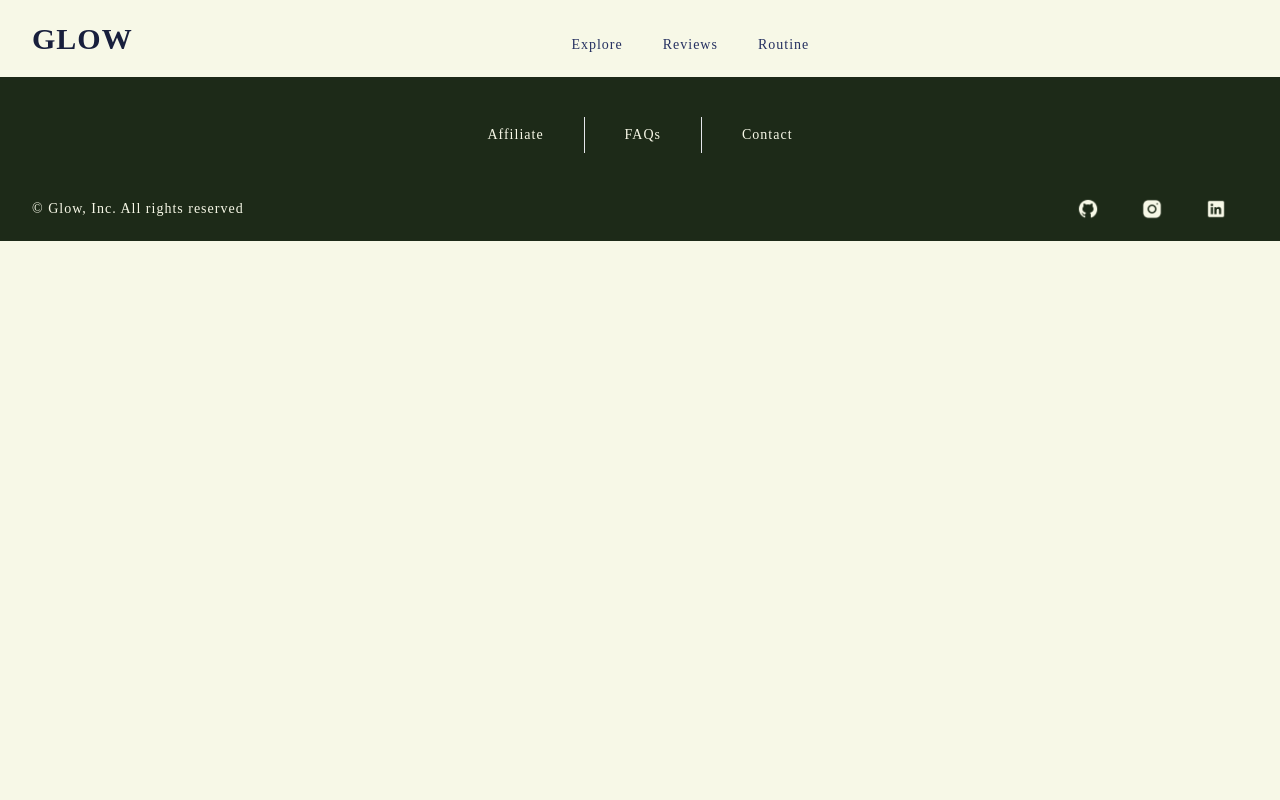
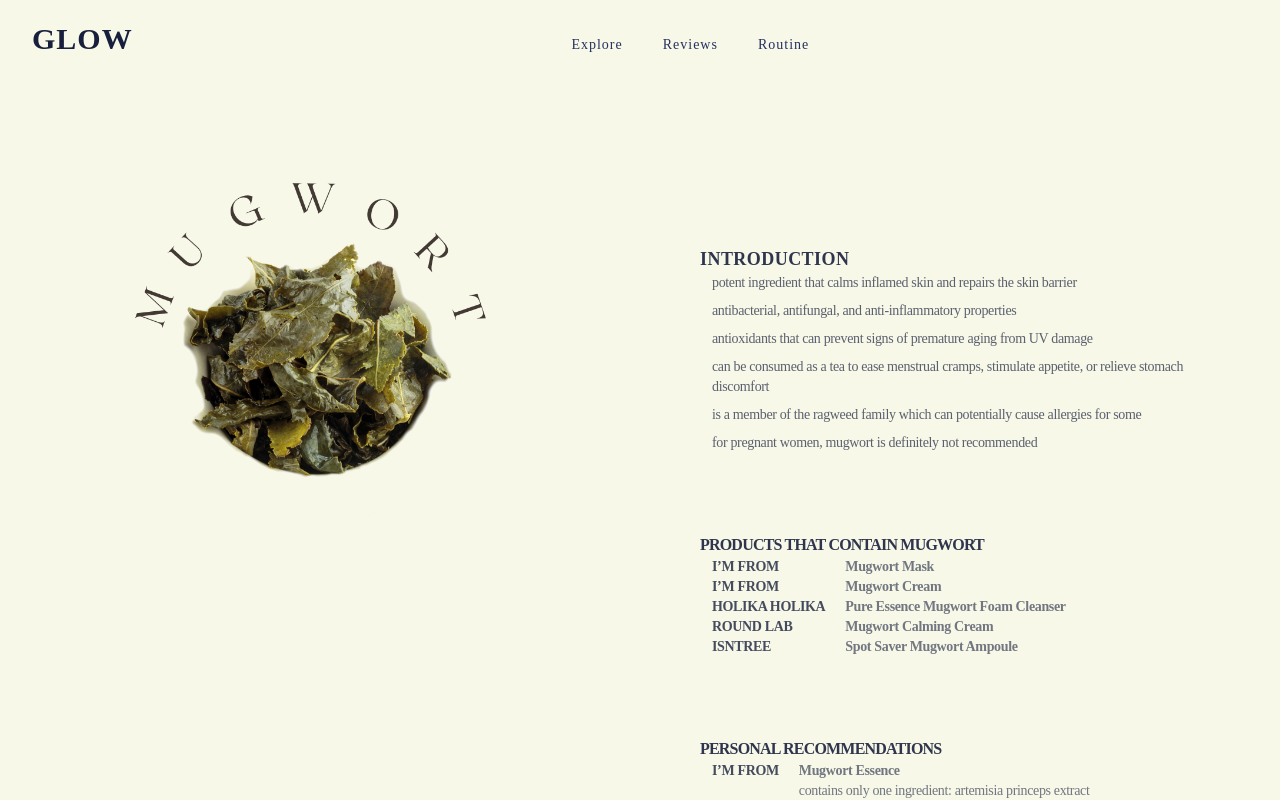
Before and after one commit to biancacomanescu97/glow, a React (Create React App) app: page /mugwort in a window 1280 px wide. Shown: the top 800 px of the page. Built offline with nearby package versions, Linux system fonts and the light colour scheme.

Commit message:
Added mugwort page

```diff
--- a/src/App.tsx
+++ b/src/App.tsx
@@ -11,6 +11,7 @@ import PHA from "./components/explore/exfoliants/PHA";
 import Ginseng from "./components/explore/powerhouses/Ginseng";
 import Propolis from "./components/explore/powerhouses/Propolis";
 import GreenTea from "./components/explore/teas/GreenTea";
+import Mugwort from "./components/explore/teas/Mugwort";
 
 function App() {
   return (
@@ -41,6 +42,9 @@ function App() {
         <Route path="/greentea">
           <GreenTea />
         </Route>
+        <Route path="/mugwort">
+          <Mugwort />
+        </Route>
         <Route path="/reviews">
           <Reviews />
         </Route>
--- a/src/components/explore/data/ingredients.tsx
+++ b/src/components/explore/data/ingredients.tsx
@@ -65,7 +65,12 @@ const Mugwort: Ingredient = {
   href: "mugwort",
   imgUrl: "/assets/img/explore/Mugwort.png",
   imgAlt: "Mugwort",
-  description: ["To be added"]
+  description: ["potent ingredient that calms inflamed skin and repairs the skin barrier",
+  "antibacterial, antifungal, and anti-inflammatory properties",
+  "antioxidants that can prevent signs of premature aging from UV damage",
+  "can be consumed as a tea to ease menstrual cramps, stimulate appetite, or relieve stomach discomfort",
+  "is a member of the ragweed family which can potentially cause allergies for some",
+  "for pregnant women, mugwort is definitely not recommended"]
 };
 
 const teas: Ingredient[] = [BT, Mugwort, GT];
--- /dev/null
+++ b/src/components/explore/teas/Mugwort.tsx
@@ -0,0 +1,62 @@
+import {teas} from "../data/ingredients";
+
+export default function Mugwort() {
+  return (
+    <main className="pb-10">
+      <div className="grid grid-col-1 lg:grid-cols-2 gap-10">
+        <div className="px-16 py-10">
+          <img
+            className="object-cover p-10"
+            src="/assets/img/explore/Mugwort.png"
+            alt="Mugwort"
+          />
+        </div>
+        <div className="block py-32">
+          <div className="block p-10">
+            <h1 className="text-royal-700 text-opacity-90 text-lg font-bold tracking-wide">INTRODUCTION</h1>
+            <ul role="list" className="list-none list-inside pl-3 space-y-2 text-sm text-royal-700 text-opacity-70 tracking-tight">
+              {teas[1].description.map((item) => (
+                <li>{item}</li>
+              ))}
+            </ul>
+          </div>
+          <div className="block">
+            <div className="block p-10">
+              <h1 className="text-royal-700 text-opacity-90 text-base uppercase font-bold tracking-tighter">Products that contain mugwort</h1>
+              <div className="flex text-sm text-royal-700 text-opacity-80 tracking-tight">
+                <div className="flex-initial pl-3">
+                  <p className="uppercase flex-initial font-bold">I’m From</p>
+                  <p className="uppercase flex-initial font-bold">I’m From</p>
+                  <p className="uppercase flex-initial font-bold">Holika Holika</p>
+                  <p className="uppercase flex-initial font-bold">Round Lab</p>
+                  <p className="uppercase flex-initial font-bold">Isntree</p>
+                </div>
+                <div className="flex-initial text-royal-700 text-opacity-60 pl-5">
+                  <p className="font-bold">Mugwort Mask</p>
+                  <p className="font-bold">Mugwort Cream</p>
+                  <p className="font-bold">Pure Essence Mugwort Foam Cleanser</p>
+                  <p className="font-bold">Mugwort Calming Cream</p>
+                  <p className="font-bold">Spot Saver Mugwort Ampoule</p>
+                </div>
+              </div>
+            </div>
+            <div className="block p-10">
+              <h1 className="text-royal-700 text-opacity-90 text-base uppercase font-bold tracking-tighter">Personal recommendations</h1>
+              <div className="flex text-sm text-royal-700 text-opacity-80 tracking-tight">
+                <div className="flex-initial pl-3">
+                  <p className="uppercase flex-initial font-bold">I’m From</p>
+                </div>
+                <div className="flex-initial text-royal-700 text-opacity-60 pl-5">
+                  <p className="font-bold">Mugwort Essence</p>
+                  <ul role="list" className="flex-initial list-none list-inside space-y-1 text-sm text-royal-700 text-opacity-60 tracking-tight">
+                    <li>contains only one ingredient: artemisia princeps extract</li>
+                  </ul>
+                </div>
+              </div>
+            </div>
+          </div>
+        </div>
+      </div>
+    </main>
+  );
+}
```
